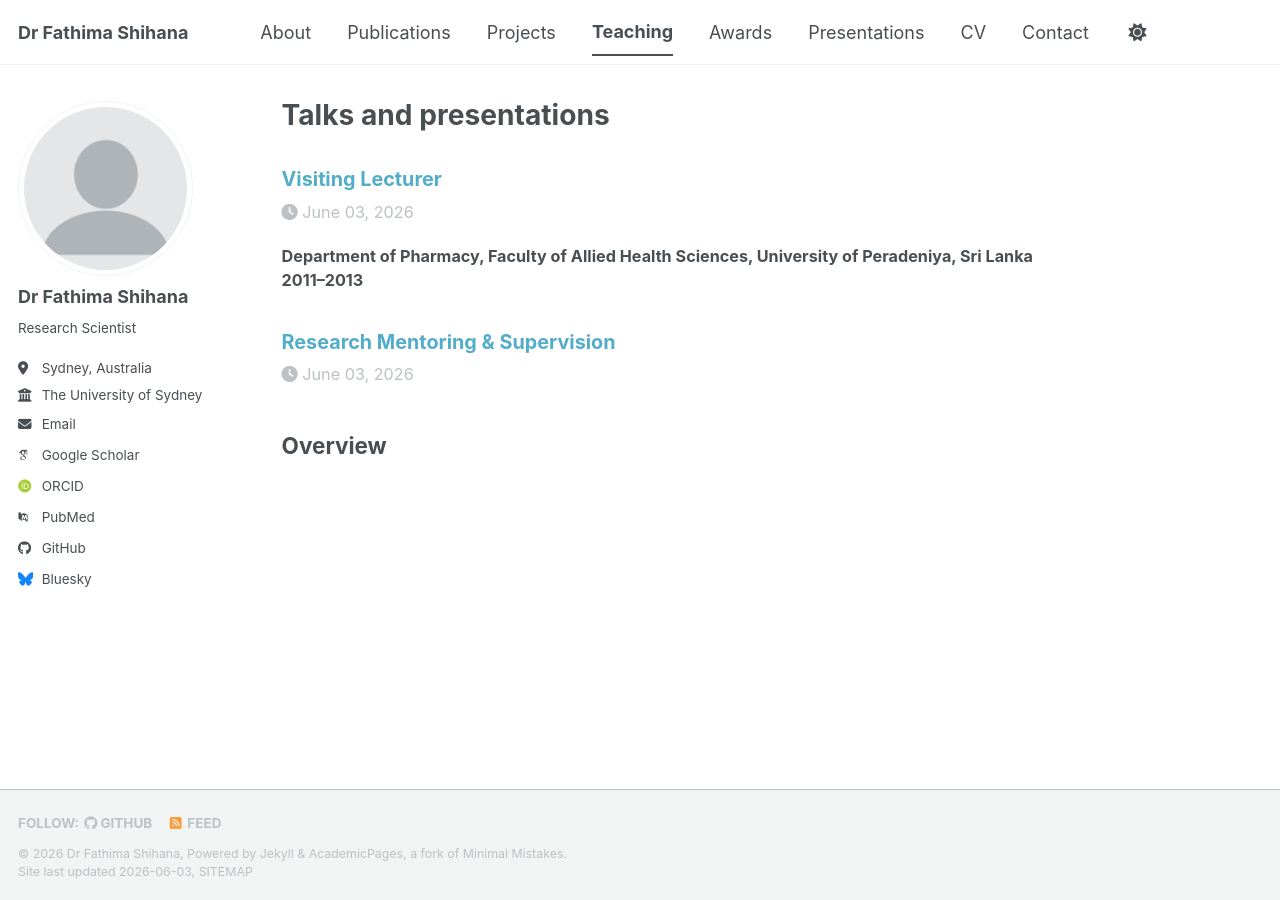
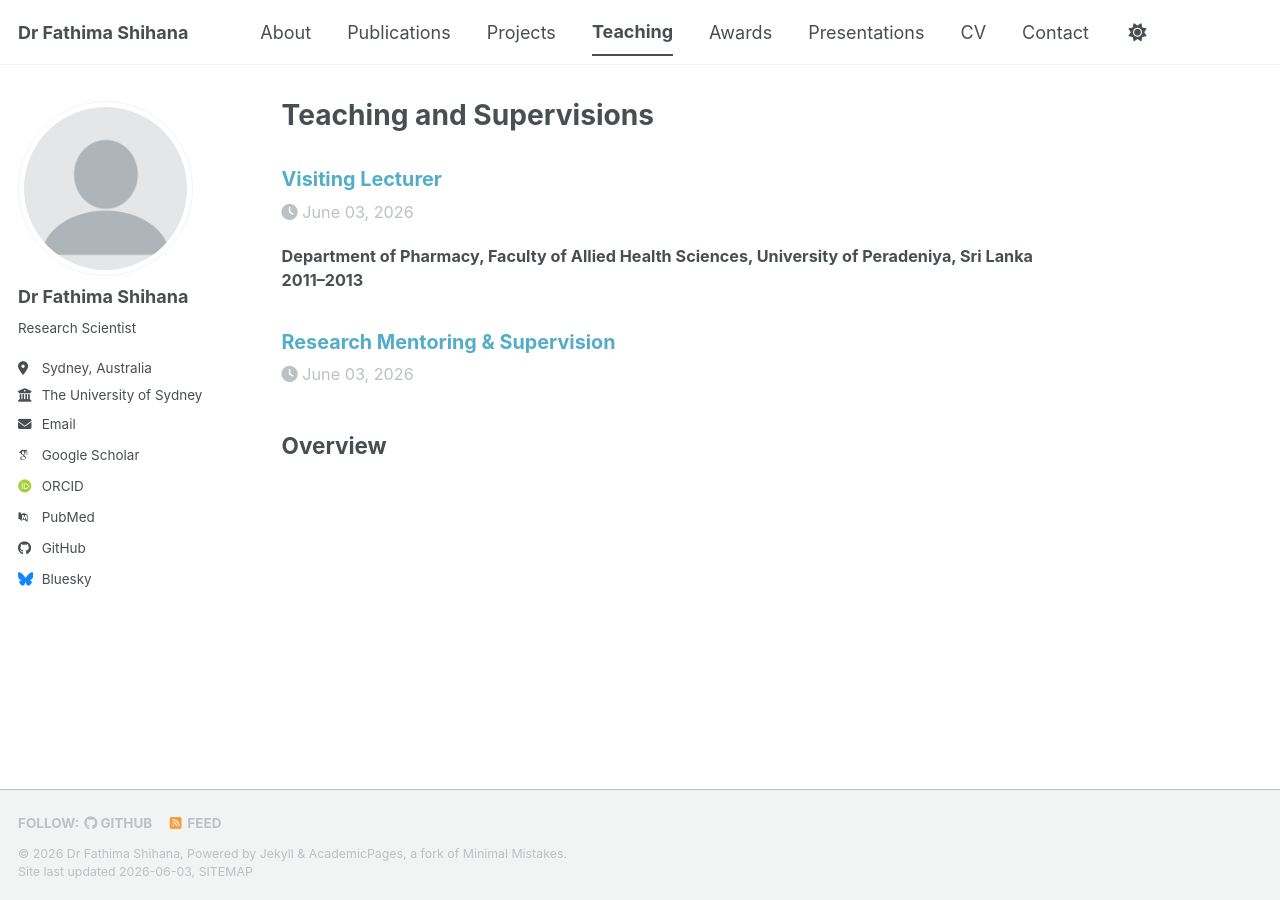
Before and after one commit to fathimashihana/fathimashihana.github.io, a Jekyll site: the page built from _pages/talks.html, in a window 1280 px wide. Built offline with Jekyll 4.4.1, drawn with Linux system fonts in a browser that asks for light colours; some web fonts are replaced; a script bundle is joined from its source files by our own code; library files that are not in the unit come from our copies.

Commit message:
Update talks.html

```diff
--- a/_pages/talks.html
+++ b/_pages/talks.html
@@ -1,6 +1,6 @@
 ---
 layout: archive
-title: "Talks and presentations"
+title: "Teaching and Supervisions"
 permalink: /talks/
 author_profile: true
 ---
```
